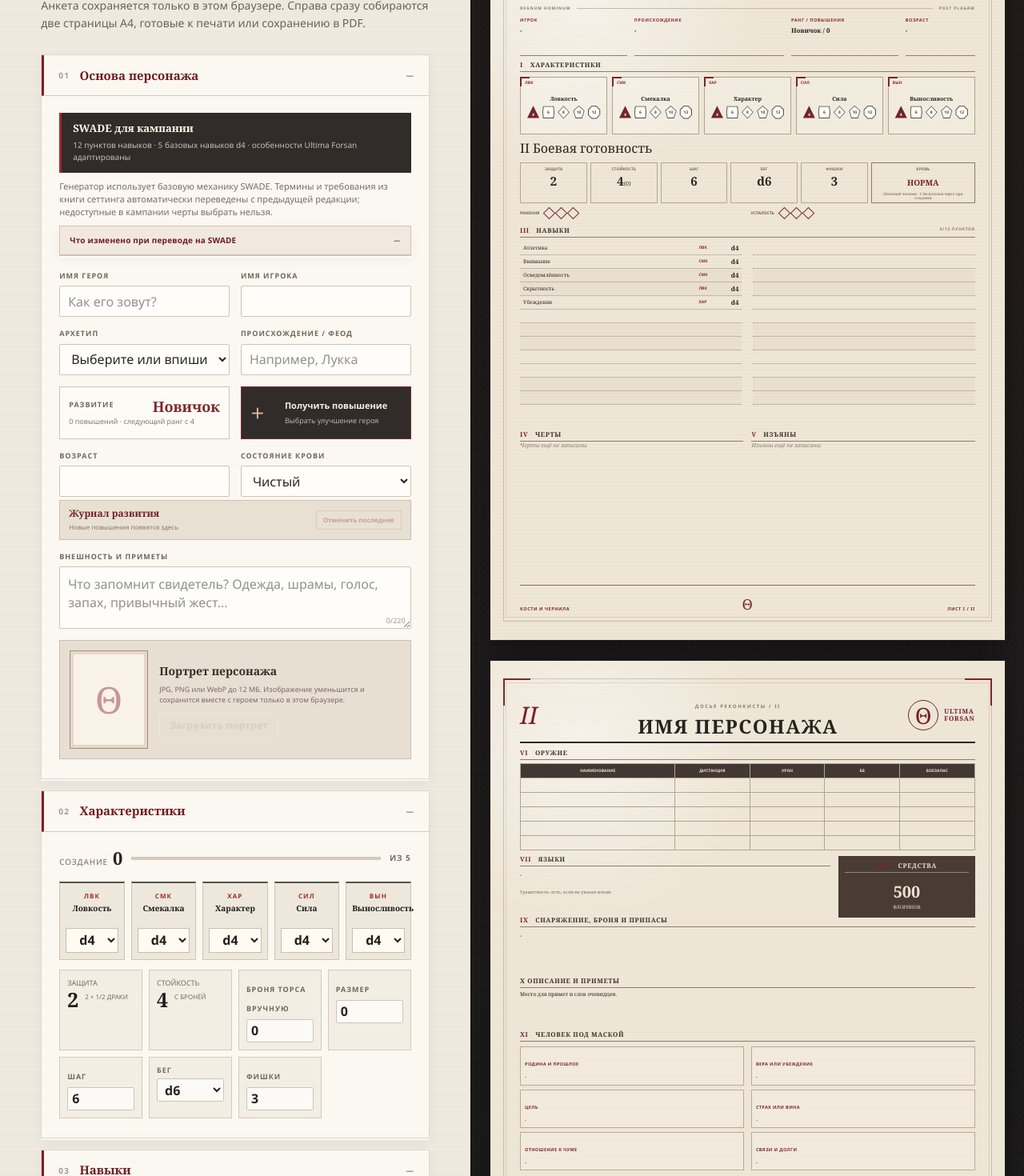
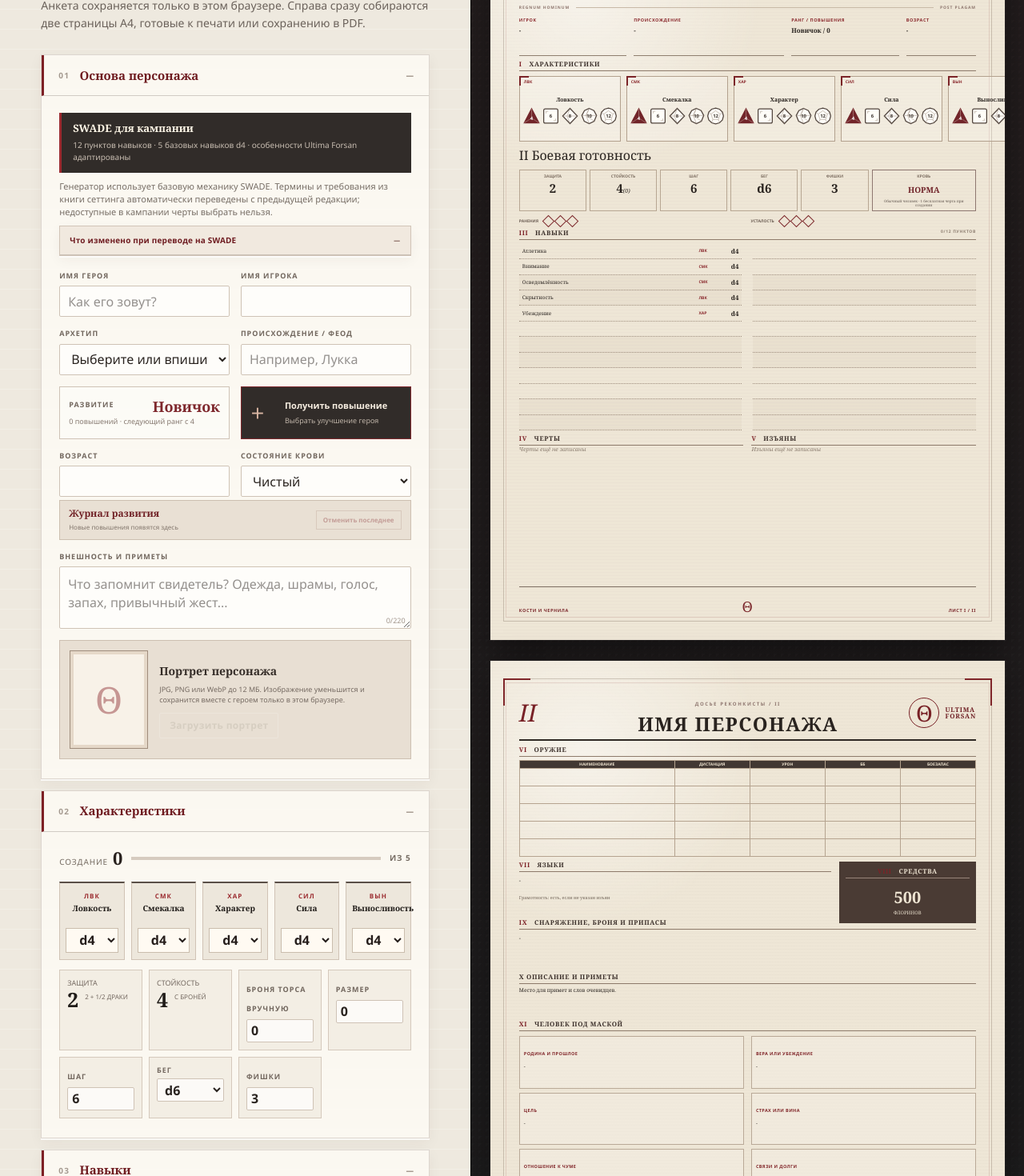
Before and after one commit to justfry/bonesandink, a React (Vite) app: page / in a window 1280 px wide. Shown: the part 300-1770 px from the top of the page at 80% size. Built offline with nearby package versions, Linux system fonts and the light colour scheme.

Commit message:
Refine printable character sheet layout

```diff
--- a/app/globals.css
+++ b/app/globals.css
@@ -692,7 +692,7 @@ details[open] summary::after { content: "−"; }
   aspect-ratio: 210 / 297;
   position: relative;
   overflow: hidden;
-  padding: 5.5% 5.8% 4.5%;
+  padding: 5.1% 5.6% 4.2%;
   color: #29231f;
   background:
     radial-gradient(circle at 18% 12%, rgba(255,255,255,.5), transparent 23%),
@@ -719,8 +719,8 @@ details[open] summary::after { content: "−"; }
 .sheet-crop.top-left { left: 2.5%; border-left: 2px solid #7f2529; }
 .sheet-crop.top-right { right: 2.5%; border-right: 2px solid #7f2529; }
 
-.sheet-header { min-height: 8.7%; display: grid; grid-template-columns: 66px 1fr 90px; gap: 12px; align-items: center; border-bottom: 2px solid #2f2924; position: relative; z-index: 2; }
-.sheet-header.compact { min-height: 7.7%; }
+.sheet-header { height: 9%; min-height: 0; display: grid; grid-template-columns: 66px 1fr 90px; gap: 12px; align-items: center; border-bottom: 2px solid #2f2924; position: relative; z-index: 2; }
+.sheet-header.compact { height: 8%; min-height: 0; }
 .sheet-brand { justify-self: end; display: flex; align-items: center; gap: 7px; }
 .sheet-brand b { width: 38px; height: 38px; display: grid; place-items: center; color: #782126; border: 1.5px solid #782126; border-radius: 50%; font: 28px/1 var(--serif); }
 .sheet-brand span { color: #6f1f24; font: 700 8px/1.05 var(--serif); letter-spacing: .1em; }
@@ -733,11 +733,11 @@ details[open] summary::after { content: "−"; }
 .sheet-title p { margin: 0; color: #7e2529; font-size: 9px; font-style: italic; }
 .folio { justify-self: start; color: #782126; font: italic 30px/1 var(--serif); }
 
-.sheet-rule { height: 2.8%; display: grid; grid-template-columns: auto 1fr auto; gap: 8px; align-items: center; color: #8d756d; font: 700 5px/1 var(--sans); letter-spacing: .18em; }
+.sheet-rule { height: 2.5%; display: grid; grid-template-columns: auto 1fr auto; gap: 8px; align-items: center; color: #8d756d; font: 700 5px/1 var(--sans); letter-spacing: .18em; }
 .sheet-rule i { height: 1px; background: #c7b8a6; }
 
-.identity-grid { display: grid; grid-template-columns: 1fr 1.4fr 1fr .65fr; gap: 9px; height: 5.6%; }
-.print-line { min-width: 0; border-bottom: 1px solid #8e7e6e; }
+.identity-grid { height: 5.8%; display: grid; grid-template-columns: 1fr 1.4fr 1fr .65fr; gap: 9px; align-items: stretch; }
+.print-line { min-width: 0; padding: 2px 0 5px; border-bottom: 1px solid #8e7e6e; }
 .print-line span { display: block; color: #8b2a2e; font: 700 5.5px/1 var(--sans); text-transform: uppercase; letter-spacing: .1em; }
 .print-line strong { display: block; margin-top: 4px; overflow: hidden; white-space: nowrap; text-overflow: ellipsis; font-size: 8px; }
 
@@ -754,47 +754,31 @@ details[open] summary::after { content: "−"; }
 .sheet-section h3 > span { color: #7d2227; margin-right: 6px; }
 .sheet-section h3 small { float: right; color: #8d7d70; font: 600 5px/1 var(--sans); }
 
-.attributes-section { height: 11.3%; padding-top: 1.3%; }
-.print-attributes { height: calc(100% - 16px); display: grid; grid-template-columns: repeat(5, 1fr); gap: 6px; margin-top: 6px; }
-.print-attributes > div { position: relative; display: grid; place-items: center; align-content: center; padding: 8px 4px 4px; background: rgba(255,255,255,.22); border: 1px solid #b3a18e; }
+.attributes-section { height: 12.5%; padding-top: 1.1%; }
+.print-attributes { height: calc(100% - 18px); display: grid; grid-template-columns: repeat(5, 1fr); gap: 7px; margin-top: 6px; }
+.print-attributes > div { position: relative; display: grid; place-items: center; align-content: center; padding: 10px 4px 5px; background: rgba(255,255,255,.22); border: 1px solid #b3a18e; }
 .print-attributes > div::before, .print-attributes > div::after { content: ""; position: absolute; background: #7b2428; }
 .print-attributes > div::before { left: -1px; top: -1px; width: 12px; height: 2px; }
 .print-attributes > div::after { left: -1px; top: -1px; width: 2px; height: 12px; }
 .print-attributes small { position: absolute; top: 4px; left: 5px; color: #8a292d; font: 700 5px/1 var(--sans); }
-.print-attributes > div > b { margin-bottom: 5px; font: 700 7px/1 var(--serif); }
+.print-attributes > div > b { margin-bottom: 6px; font: 700 7px/1 var(--serif); }
 .attribute-dice { display: flex; align-items: center; justify-content: center; gap: 3px; width: 100%; }
 .attribute-die {
-  --die-shape: polygon(7% 7%, 93% 7%, 93% 93%, 7% 93%);
-  position: relative;
-  display: grid;
-  place-items: center;
-  flex: 0 0 16px;
-  width: 16px;
-  height: 17px;
-  color: #4e443c;
-  isolation: isolate;
+  display: block;
+  flex: 0 0 21px;
+  width: 21px;
+  height: 22px;
 }
-.attribute-die::before,
-.attribute-die::after {
-  content: "";
-  position: absolute;
-  clip-path: var(--die-shape);
-}
-.attribute-die::before { inset: 0; z-index: -2; background: #554941; }
-.attribute-die::after { inset: 1px; z-index: -1; background: #fffdf8; }
-.attribute-die i { font: normal 800 5px/1 var(--sans); }
-.hide-die-values .attribute-die i { visibility: hidden; }
-.attribute-die.is-current { color: #fff; }
-.attribute-die.is-current::before { background: #72252a; }
-.attribute-die.is-current::after { display: none; }
-.attribute-die.die-d4 { --die-shape: polygon(50% 3%, 97% 92%, 3% 92%); }
-.attribute-die.die-d4 i { transform: translateY(3px); }
-.attribute-die.die-d6 { --die-shape: polygon(8% 5%, 92% 5%, 97% 50%, 92% 95%, 8% 95%, 3% 50%); }
-.attribute-die.die-d8 { --die-shape: polygon(50% 2%, 96% 50%, 50% 98%, 4% 50%); }
-.attribute-die.die-d10 { --die-shape: polygon(50% 1%, 94% 38%, 76% 95%, 24% 95%, 6% 38%); }
-.attribute-die.die-d12 { --die-shape: polygon(31% 2%, 69% 2%, 98% 31%, 98% 69%, 69% 98%, 31% 98%, 2% 69%, 2% 31%); }
+.attribute-die svg { width: 100%; height: 100%; display: block; overflow: visible; }
+.die-svg-face { fill: #fffdf8; stroke: #51453e; stroke-width: 1.25; vector-effect: non-scaling-stroke; }
+.die-svg-facet { fill: none; stroke: #8e7e72; stroke-width: .65; opacity: .7; vector-effect: non-scaling-stroke; }
+.die-svg-value { fill: #3e3631; font: 800 9px var(--sans); }
+.hide-die-values .die-svg-value { visibility: hidden; }
+.attribute-die.is-current .die-svg-face { fill: #72252a; stroke: #72252a; }
+.attribute-die.is-current .die-svg-facet { stroke: #e8d8ca; opacity: .55; }
+.attribute-die.is-current .die-svg-value { fill: #fff; }
 
-.combat-grid { height: 13%; padding-top: 1.3%; }
+.combat-grid { height: 12%; padding-top: 1.1%; }
 .big-stat-row { display: grid; grid-template-columns: repeat(5, 1fr) 1.55fr; gap: 4px; margin-top: 6px; }
 .big-stat-row > div { min-width: 0; min-height: 41px; padding: 5px 2px; text-align: center; border: 1px solid #b7a692; }
 .big-stat-row small { display: block; color: #7e6f62; font: 700 5px/1 var(--sans); text-transform: uppercase; }
@@ -816,9 +800,10 @@ details[open] summary::after { content: "−"; }
 .weapons-section th:first-child { width: 34%; }
 .weapons-section td { font-size: 6.4px; }
 
-.first-page-skills { height: 28%; padding-top: 1.2%; }
-.first-page-skills .skills-print-grid { grid-auto-flow: column; grid-template-rows: repeat(12, 1fr); }
-.traits-print-grid { height: 22.5%; display: grid; grid-template-columns: 1fr 1fr; gap: 10px; padding-top: 1%; }
+.first-page-skills { height: 28.5%; padding-top: 1.1%; }
+.first-page-skills .skills-print-grid { height: calc(100% - 17px); grid-auto-flow: column; grid-template-rows: repeat(12, 1fr); }
+.first-page-skills .skills-print-grid > div { min-height: 0; }
+.traits-print-grid { height: 22%; display: grid; grid-template-columns: 1fr 1fr; gap: 10px; padding-top: 1.1%; }
 .trait-list > div { min-height: 23px; padding: 3px 4px; border-bottom: 1px dotted #a79788; }
 .trait-list > div b, .trait-list > div span { display: block; }
 .trait-list > div b { font-size: 7px; }
@@ -831,7 +816,7 @@ details[open] summary::after { content: "−"; }
 
 .appearance-print { height: 7.2%; padding-top: 1%; position: relative; z-index: 1; }
 .appearance-print p { margin: 5px 0 0; font-size: 6.5px; line-height: 1.35; }
-.sheet-footer { height: 3.7%; position: absolute; left: 5.8%; right: 5.8%; bottom: 3.9%; display: grid; grid-template-columns: 1fr auto 1fr; align-items: end; border-top: 1px solid #7c6d61; color: #7c292d; font: 700 5.5px/1 var(--sans); text-transform: uppercase; letter-spacing: .1em; }
+.sheet-footer { height: 3.7%; position: absolute; left: 5.6%; right: 5.6%; bottom: 3.6%; display: grid; grid-template-columns: 1fr auto 1fr; align-items: end; border-top: 1px solid #7c6d61; color: #7c292d; font: 700 5.5px/1 var(--sans); text-transform: uppercase; letter-spacing: .1em; }
 .sheet-footer b { font: 18px/1 var(--serif); }
 .sheet-footer span:last-child { text-align: right; }
 
@@ -844,19 +829,21 @@ details[open] summary::after { content: "−"; }
 .skills-print-grid small { color: #8a2a2e; font: 700 5px/1 var(--sans); }
 .skills-print-grid b { text-align: right; font-size: 8px; }
 
-.second-page-weapons { height: 16%; padding-top: 1.5%; }
-.language-gear-grid { height: 9%; display: grid; grid-template-columns: 1fr 30%; gap: 10px; padding-top: 1%; }
+.second-page-weapons { height: 17%; padding-top: 1.2%; }
+.second-page-weapons table { height: calc(100% - 17px); }
+.second-page-weapons th, .second-page-weapons td { height: auto; }
+.language-gear-grid { height: 8.5%; display: grid; grid-template-columns: 1fr 30%; gap: 10px; padding-top: 1%; }
 .languages-print p, .gear-print p { margin: 6px 0 0; font-size: 7px; line-height: 1.45; }
 .languages-print > small { color: #76695d; font-size: 5.5px; }
 .funds-print { color: #eee4d2; background: #4a3b34; padding: 8px; text-align: center; }
 .funds-print h3 { color: #eee4d2; border-color: #98847a; }
 .funds-print strong { display: block; margin-top: 9px; font-size: 20px; }
 .funds-print p { margin: 0; font-size: 6px; text-transform: uppercase; }
-.gear-print { height: 9%; padding-top: 1%; }
+.gear-print { height: 8%; padding-top: 1%; }
 
 .magic-print { height: 14%; padding-top: 1%; }
-.magic-print > div { display: grid; grid-template-columns: 1fr 1fr; gap: 0 10px; margin-top: 4px; }
-.magic-print article { min-width: 0; min-height: 28px; padding: 3px 4px; border-bottom: 1px dotted #a79788; }
+.magic-print > div { height: calc(100% - 17px); display: grid; grid-template-columns: 1fr 1fr; grid-auto-rows: 1fr; gap: 0 10px; margin-top: 4px; }
+.magic-print article { min-width: 0; min-height: 0; padding: 3px 4px; border-bottom: 1px dotted #a79788; }
 .magic-print article b, .magic-print article small, .magic-print article p { display: block; overflow: hidden; white-space: nowrap; text-overflow: ellipsis; }
 .magic-print article b { font-size: 6.5px; }
 .magic-print article small { margin-top: 1px; color: #81262a; font: 700 4.7px/1.15 var(--sans); }
@@ -866,28 +853,28 @@ details[open] summary::after { content: "−"; }
 .sheet-two.has-powers .gear-print { height: 7%; }
 .sheet-two.has-powers .second-page-appearance { height: 6%; }
 .sheet-two.has-powers .biography-print { height: 19%; }
-.sheet-two.has-powers .biography-print article { min-height: 34px; }
+.sheet-two.has-powers .biography-print article { min-height: 0; }
 .sheet-two.has-powers .arcana-note-grid { height: 6%; }
 .sheet-two.has-powers .wound-log { height: 5%; }
 
-.second-page-appearance { height: 8%; padding-top: 1%; }
+.second-page-appearance { height: 7%; padding-top: 1%; }
 .second-page-appearance > div { height: calc(100% - 14px); }
 .second-page-appearance > div { padding-top: 4px; }
 .second-page-appearance > div p { margin-top: 0; }
 
-.biography-print { height: 25%; padding-top: 1%; }
-.biography-print > div { display: grid; grid-template-columns: 1fr 1fr; gap: 5px 9px; margin-top: 6px; }
-.biography-print article { min-height: 48px; padding: 5px; background: rgba(255,255,255,.17); border: 1px solid #b9a997; }
+.biography-print { height: 27%; padding-top: 1%; }
+.biography-print > div { height: calc(100% - 18px); display: grid; grid-template-columns: 1fr 1fr; grid-template-rows: repeat(3, 1fr); gap: 5px 9px; margin-top: 6px; }
+.biography-print article { min-height: 0; padding: 5px; background: rgba(255,255,255,.17); border: 1px solid #b9a997; overflow: hidden; }
 .biography-print article small { color: #81262a; font: 700 5.5px/1 var(--sans); text-transform: uppercase; letter-spacing: .07em; }
 .biography-print article p { margin: 4px 0 0; font-size: 6.2px; line-height: 1.35; }
 
-.arcana-note-grid { height: 8%; display: grid; grid-template-columns: 30% 1fr; gap: 10px; padding-top: 1%; }
+.arcana-note-grid { height: 8.5%; display: grid; grid-template-columns: 30% 1fr; gap: 10px; padding-top: 1%; }
 .arcana-print, .notes-print { padding: 6px; border: 1px solid #b5a38f; }
 .arcana-print h3, .notes-print h3 { color: #81262a; font-size: 6px; }
 .arcana-print p, .notes-print p { margin: 5px 0 0; font-size: 6.2px; line-height: 1.3; }
-.wound-log { height: 6%; padding-top: .8%; position: relative; z-index: 1; }
-.wound-log > div { display: grid; grid-template-columns: repeat(4, 1fr); gap: 7px; margin-top: 7px; }
-.wound-log span { height: 14px; border-bottom: 1px dotted #9e8c7c; }
+.wound-log { height: 7%; padding-top: .8%; position: relative; z-index: 1; }
+.wound-log > div { height: calc(100% - 18px); display: grid; grid-template-columns: repeat(4, 1fr); gap: 7px; margin-top: 7px; }
+.wound-log span { height: 100%; min-height: 14px; border-bottom: 1px dotted #9e8c7c; }
 .notes-page section { height: 78%; padding-top: 4%; }
 .notes-page section h3 { margin: 0 0 9px; padding-bottom: 5px; border-bottom: 1px solid #8e7b6b; font: 700 9px/1 var(--serif); text-transform: uppercase; }
 .notes-page section i { display: block; height: 22px; border-bottom: 1px dotted #a89787; }
@@ -1036,9 +1023,11 @@ details[open] summary::after { content: "−"; }
   .notes-print {
     background: transparent !important;
   }
-  .attribute-die::before { background: #111 !important; }
-  .attribute-die::after { background: #fff !important; }
-  .attribute-die.is-current { color: #fff !important; }
-  .attribute-die.is-current::after { display: none !important; }
+  .attribute-die .die-svg-face { fill: #fff !important; stroke: #111 !important; }
+  .attribute-die .die-svg-facet { stroke: #555 !important; }
+  .attribute-die .die-svg-value { fill: #111 !important; }
+  .attribute-die.is-current .die-svg-face { fill: #111 !important; stroke: #111 !important; }
+  .attribute-die.is-current .die-svg-facet { stroke: #ddd !important; }
+  .attribute-die.is-current .die-svg-value { fill: #fff !important; }
   .character-sheet:last-child { break-after: auto; page-break-after: auto; }
 }
--- a/app/page.tsx
+++ b/app/page.tsx
@@ -1263,12 +1263,20 @@ function PipTrack({ count, label }: { count: number; label: string }) {
 }
 
 function AttributeDie({ die, current }: { die: Die; current: boolean }) {
+  const title = `${dieLabel(die)}${current ? ", текущая характеристика" : ""}`;
   return (
     <span
       className={`attribute-die die-d${die}${current ? " is-current" : ""}`}
-      aria-label={`${dieLabel(die)}${current ? ", текущая характеристика" : ""}`}
+      aria-label={title}
     >
-      <i>{die}</i>
+      <svg viewBox="0 0 32 32" role="img" aria-hidden="true" focusable="false">
+        {die === 4 && <><polygon className="die-svg-face" points="16,2 30,29 2,29" /><path className="die-svg-facet" d="M16 2 16 20M2 29l14-9 14 9" /></>}
+        {die === 6 && <><rect className="die-svg-face" x="2.5" y="2.5" width="27" height="27" rx="3" /><path className="die-svg-facet" d="M7 7h4M7 7v4M25 25h-4M25 25v-4" /></>}
+        {die === 8 && <><polygon className="die-svg-face" points="16,1.5 30,16 16,30.5 2,16" /><path className="die-svg-facet" d="M16 1.5 10.5 16 16 30.5M30 16H10.5L2 16" /></>}
+        {die === 10 && <><polygon className="die-svg-face" points="16,1.5 25,5.5 30,15 25.5,26 16,30.5 6.5,26 2,15 7,5.5" /><path className="die-svg-facet" d="M16 1.5 10 15 16 30.5M2 15h8l6-13.5M30 15H10l15.5 11" /></>}
+        {die === 12 && <><polygon className="die-svg-face" points="16,1 23.5,3 29,8.5 31,16 29,23.5 23.5,29 16,31 8.5,29 3,23.5 1,16 3,8.5 8.5,3" /><path className="die-svg-facet" d="m16 6 8.7 6.3-3.3 10.2H10.6L7.3 12.3 16 6ZM3 8.5l4.3 3.8M29 8.5l-4.3 3.8M23.5 29l-2.1-6.5M8.5 29l2.1-6.5" /></>}
+        <text className="die-svg-value" x="16" y={die === 4 ? "23.5" : "19.4"} textAnchor="middle">{die}</text>
+      </svg>
     </span>
   );
 }
```
Also changed, not shown: 1 other file (tests, documents, lock files or other folders).
